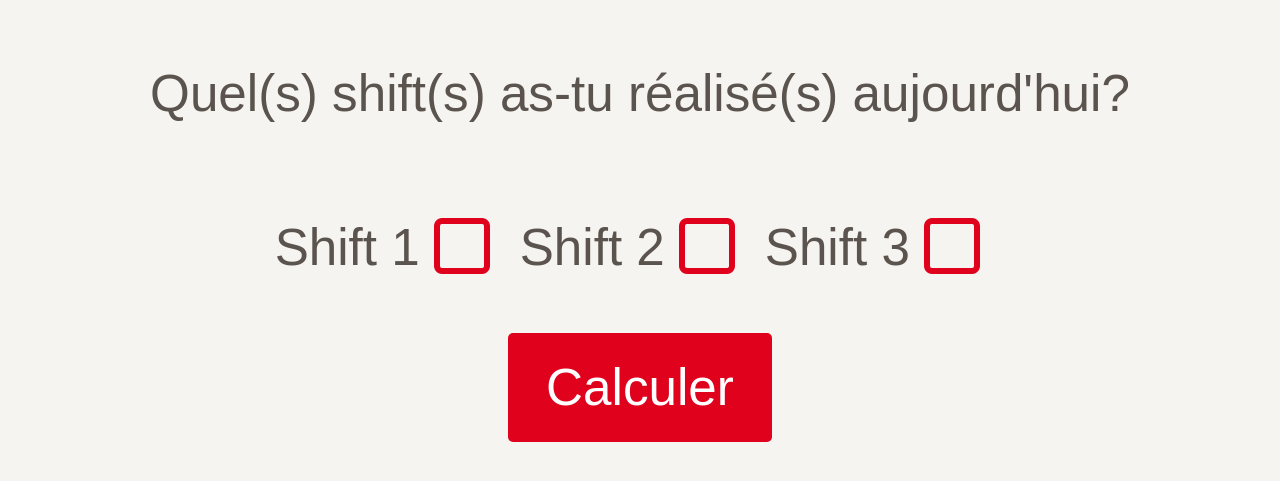
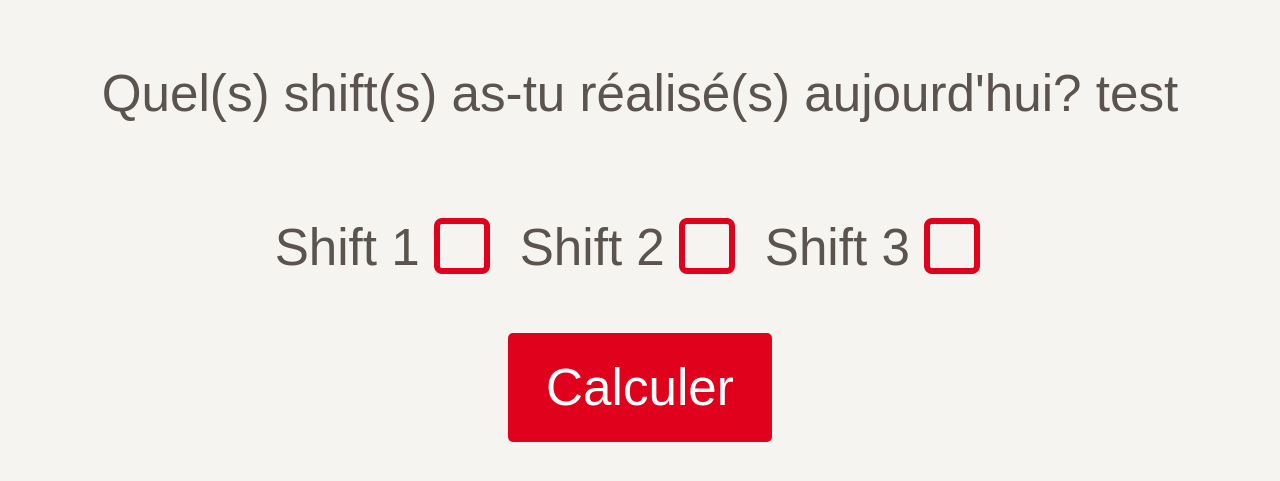
Before and after one commit to DBryck/dbryck.github.io, a plain HTML site: page index.html in a window 1280 px wide. Shown: the part 153-634 px from the top of the page. Drawn offline with Linux system fonts and the light colour scheme.

Commit message:
Update index.html

```diff
--- a/index.html
+++ b/index.html
@@ -12,7 +12,7 @@
 <body>
 	<div class="container">
 		<img id="picnicLogo" src="https://cdn.discordapp.com/attachments/1030602548966596700/1173568475818623006/logo.png?ex=65646dd0&is=6551f8d0&hm=1655f40e8ab79ec71e7a212abeb48a181e3b699f893a9748dde035e4aa8f3017&" height="5%">
-		<p id="question">Quel(s) shift(s) as-tu réalisé(s) aujourd'hui?</p>
+		<p id="question">Quel(s) shift(s) as-tu réalisé(s) aujourd'hui? test</p>
 		<br>
 		<div id="check">
 			<div id="checkS1">
```
